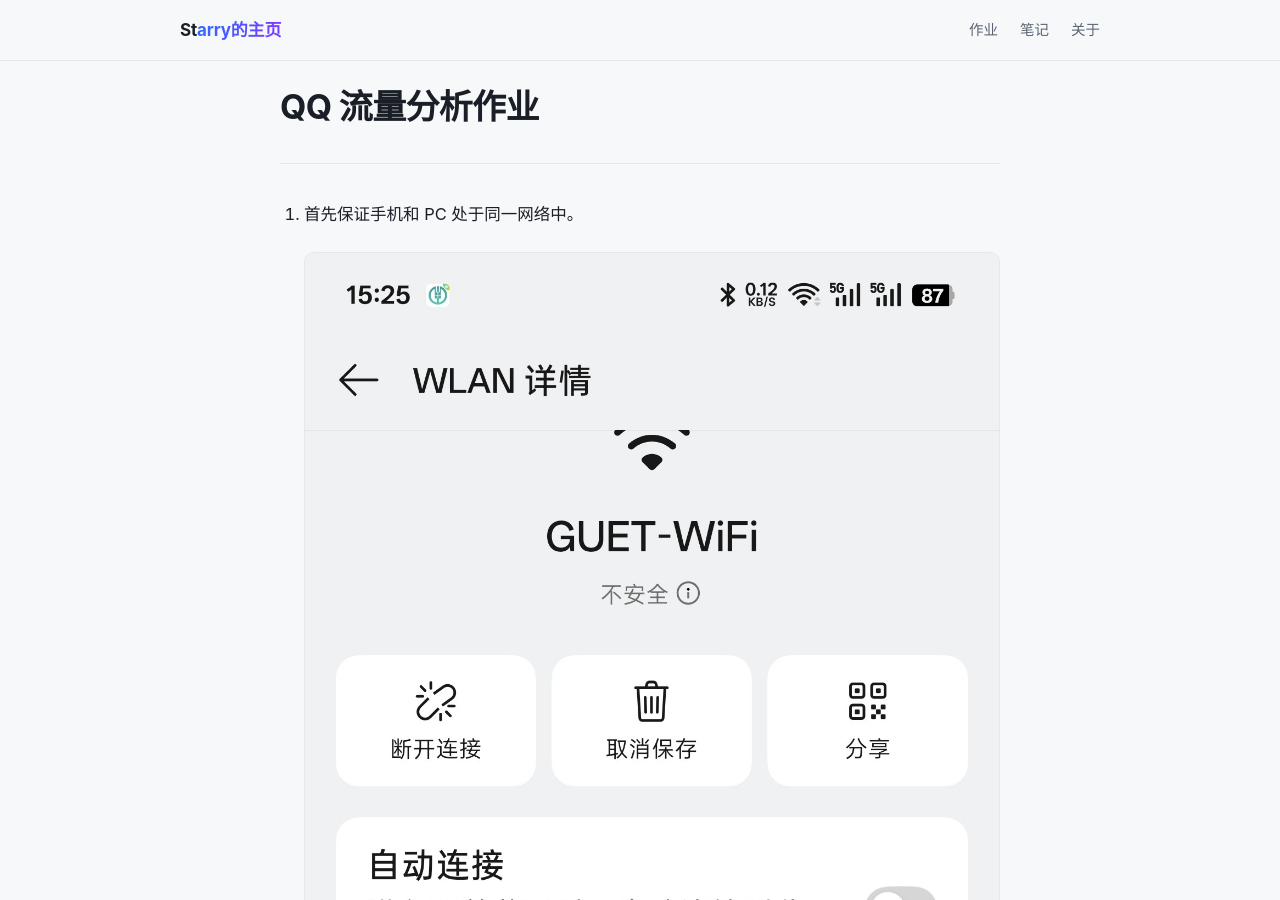
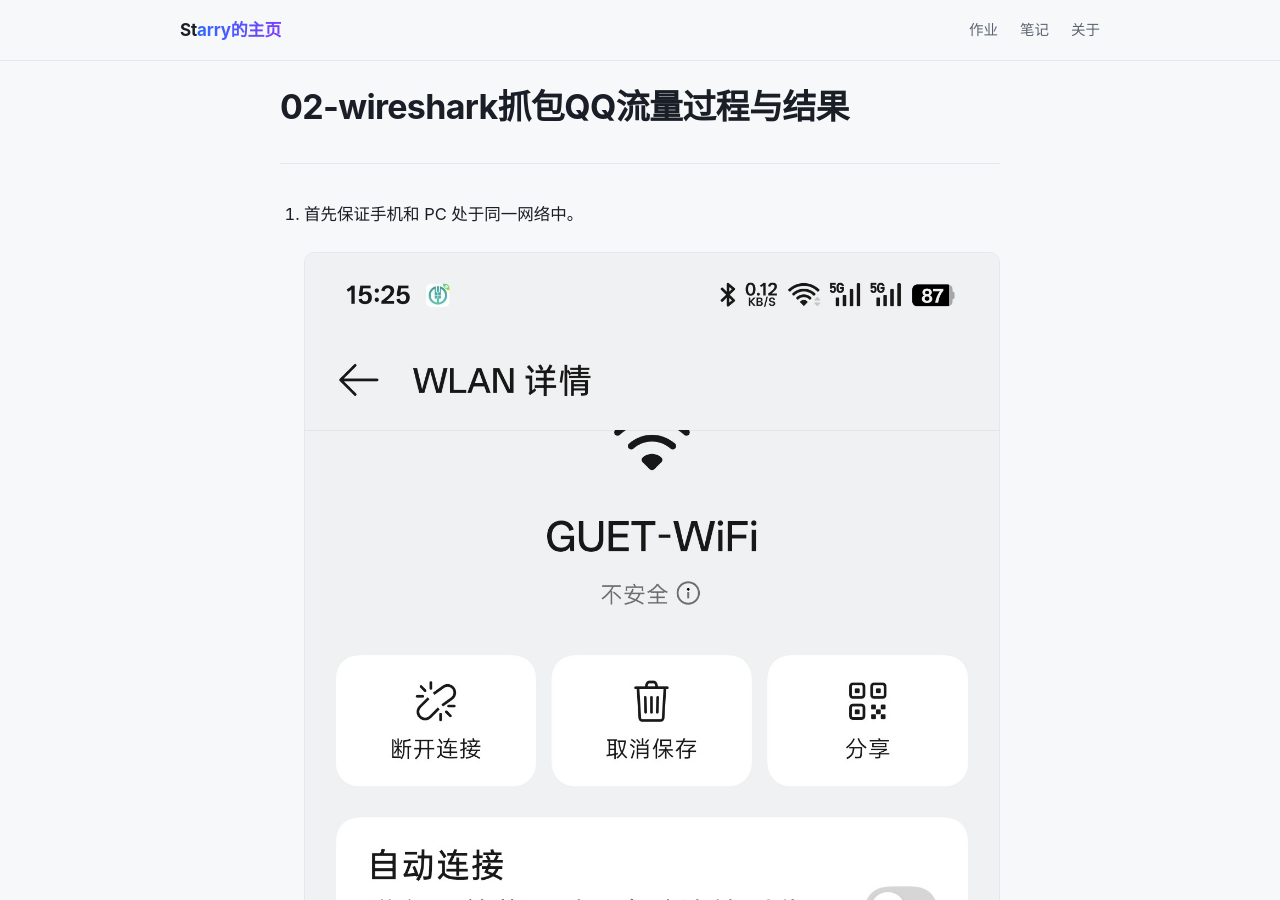
Before and after one commit to Rayqaq-1/Rayqaq-1.github.io, a Jekyll site: the page built from _homework/02-wireshark抓包QQ流量过程与结果.md, in a window 1280 px wide and 900 px high. Built offline with Jekyll 4.4.1, drawn with Linux system fonts in a browser that asks for light colours.

Commit message:
Update and rename 02-QQ流量分析作业.md to 02-wireshark抓包QQ流量过程与结果.md

```diff
--- a/_homework/02-QQ流量分析作业.md
+++ b/_homework/02-wireshark抓包QQ流量过程与结果.md
@@ -1,5 +1,5 @@
 ---
-title: QQ 流量分析作业
+title:wireshark抓包QQ流量过程与结果
 ---
 
 1. 首先保证手机和 PC 处于同一网络中。
```
